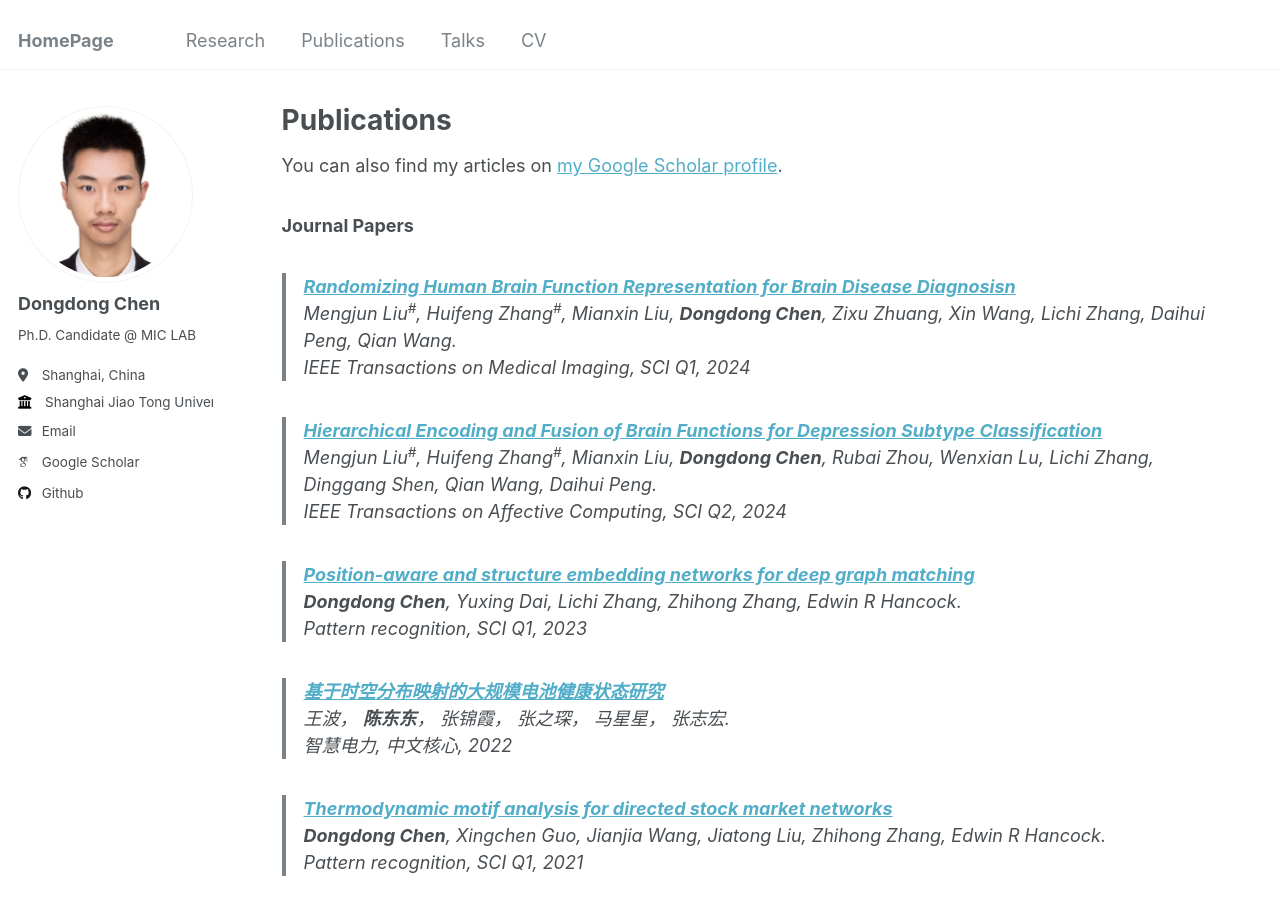
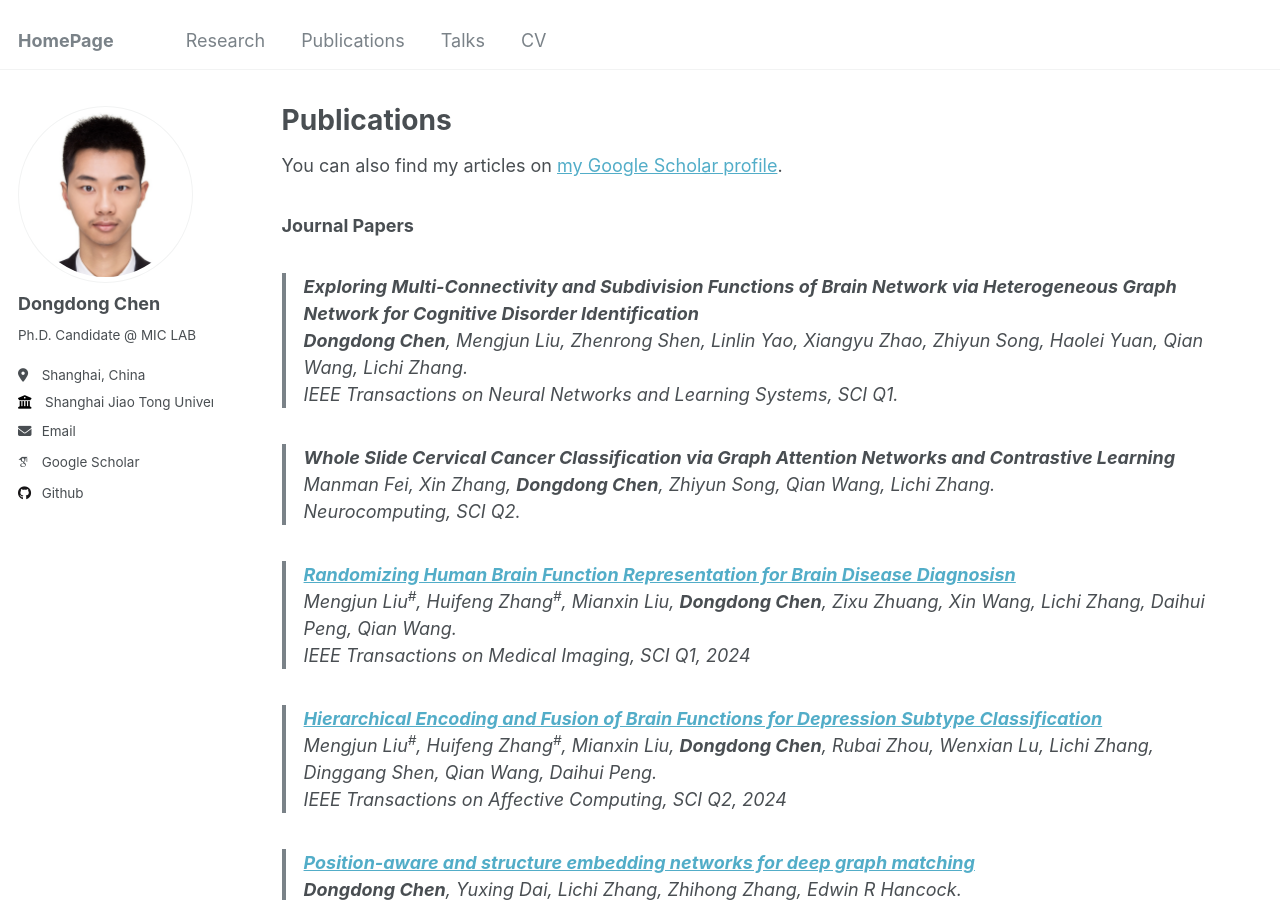
Before and after one commit to DongDChen/DongDChen.github.io, a Jekyll site: the page built from _pages/publications.md, in a window 1280 px wide and 900 px high. Built offline with Jekyll 4.4.1, drawn with Linux system fonts in a browser that asks for light colours; some web fonts are replaced; some of the changed text lies outside the part shown.

Commit message:
Update publications.md

```diff
--- a/_pages/publications.md
+++ b/_pages/publications.md
@@ -9,6 +9,14 @@ You can also find my articles on [my Google Scholar profile](https://scholar.goo
 
 
 ### Journal Papers
+> <b>Exploring Multi-Connectivity and Subdivision Functions of Brain Network via Heterogeneous Graph Network for Cognitive Disorder Identification</b> <br>
+> <b>Dongdong Chen</b>, Mengjun Liu, Zhenrong Shen, Linlin Yao, Xiangyu Zhao, Zhiyun Song, Haolei Yuan, Qian Wang, Lichi Zhang.<br>
+> <em>IEEE Transactions on Neural Networks and Learning Systems</em>, SCI Q1.<br>
+
+> <b>Whole Slide Cervical Cancer Classification via Graph Attention Networks and Contrastive Learning</b> <br>
+> Manman Fei, Xin Zhang, <b>Dongdong Chen</b>, Zhiyun Song, Qian Wang, Lichi Zhang. <br>
+> <em>Neurocomputing</em>, SCI Q2. <br>
+
 > <b><a href="https://ieeexplore.ieee.org/abstract/document/10440630" target="_blank">Randomizing Human Brain Function Representation for Brain Disease Diagnosisn</a></b> <br>
 > Mengjun Liu<sup>#</sup>, Huifeng Zhang<sup>#</sup>, Mianxin Liu, <b>Dongdong Chen</b>, Zixu Zhuang, Xin Wang, Lichi Zhang, Daihui Peng, Qian Wang. <br>
 > <em>IEEE Transactions on Medical Imaging</em>, SCI Q1, 2024 <br>
```
Also changed, not shown: other parts of _pages/publications.md (+1 -7 lines).
